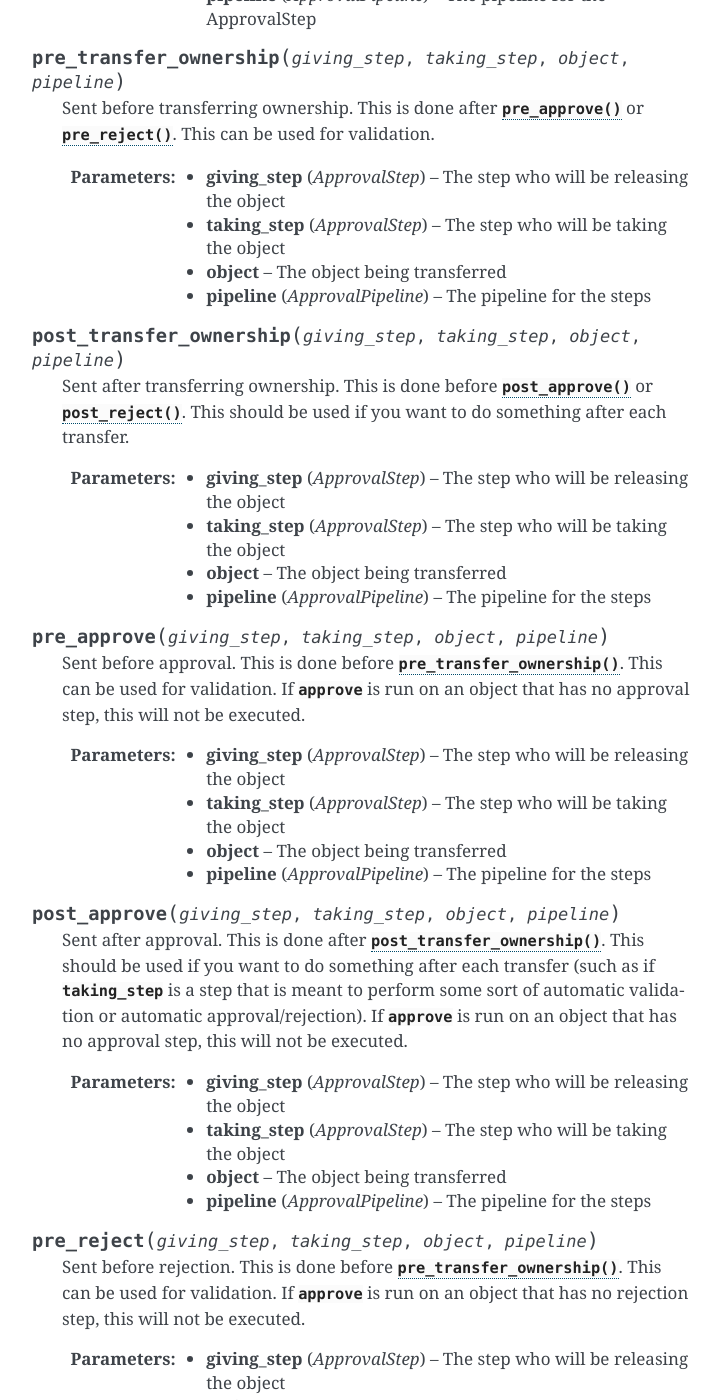
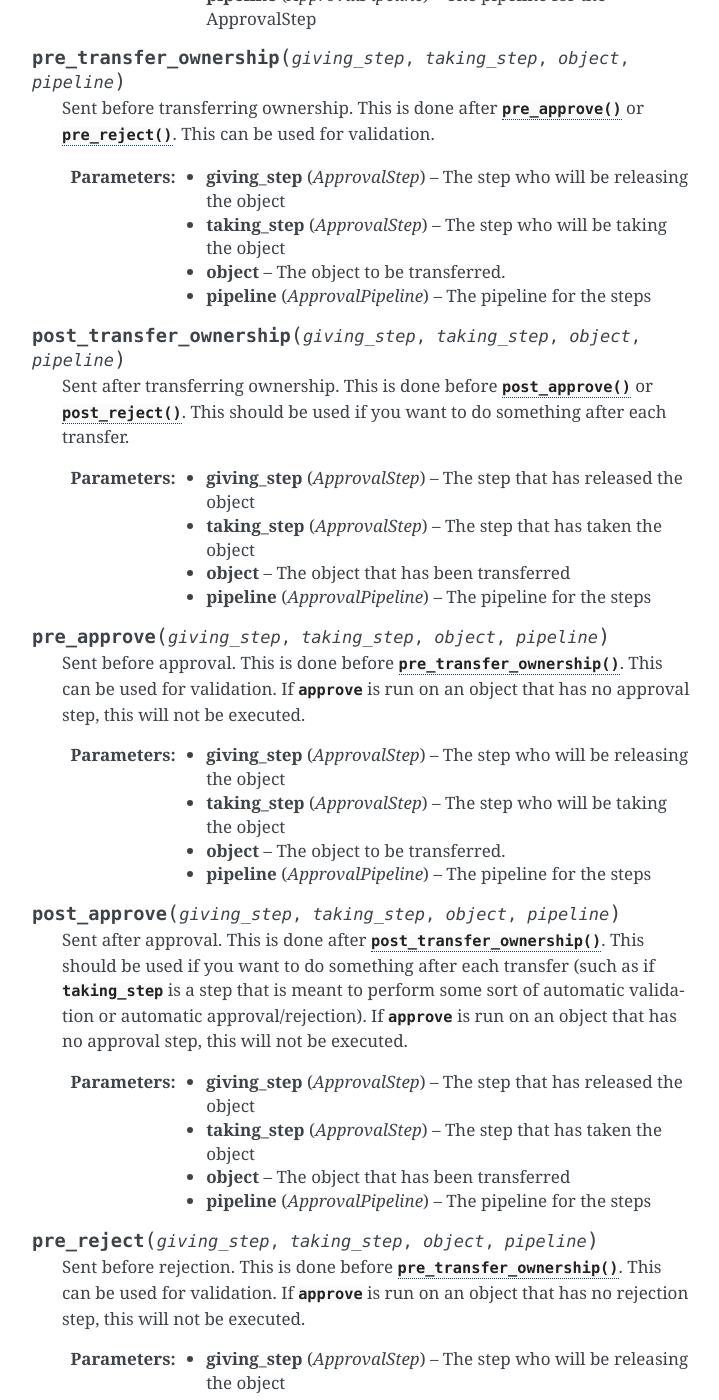
Before and after one commit to ProCern/wagtailapproval, a Sphinx documentation site: the page built from docs/api/signals.rst, in a window 1280 px wide and 1400 px high, scrolled down 1635 px. Shown: the whole window, without its empty margins (388-1107 px from the left). Built offline with Sphinx 7.4.7, drawn with Linux system fonts in a browser that asks for light colours; some of the changed text lies outside the part shown.

Commit message:
documentation improvement

```diff
--- a/docs/api/signals.rst
+++ b/docs/api/signals.rst
@@ -80,7 +80,7 @@ are expected to.
 
     :param ApprovalStep giving_step: The step who will be releasing the object
     :param ApprovalStep taking_step: The step who will be taking the object
-    :param object: The object being transferred
+    :param object: The object to be transferred.
     :param ApprovalPipeline pipeline: The pipeline for the steps
 
 .. function:: post_transfer_ownership(giving_step, taking_step, object, pipeline)
@@ -89,9 +89,9 @@ are expected to.
     or :func:`post_reject`.  This should be used if you want to do something
     after each transfer.
 
-    :param ApprovalStep giving_step: The step who will be releasing the object
-    :param ApprovalStep taking_step: The step who will be taking the object
-    :param object: The object being transferred
+    :param ApprovalStep giving_step: The step that has released the object
+    :param ApprovalStep taking_step: The step that has taken the object
+    :param object: The object that has been transferred
     :param ApprovalPipeline pipeline: The pipeline for the steps
 
 .. function:: pre_approve(giving_step, taking_step, object, pipeline)
@@ -103,7 +103,7 @@ are expected to.
 
     :param ApprovalStep giving_step: The step who will be releasing the object
     :param ApprovalStep taking_step: The step who will be taking the object
-    :param object: The object being transferred
+    :param object: The object to be transferred.
     :param ApprovalPipeline pipeline: The pipeline for the steps
 
 .. function:: post_approve(giving_step, taking_step, object, pipeline)
@@ -115,9 +115,9 @@ are expected to.
     :meth:`approve <wagtailapproval.models.ApprovalStep.approve>` is run on an
     object that has no approval step, this will not be executed.
 
-    :param ApprovalStep giving_step: The step who will be releasing the object
-    :param ApprovalStep taking_step: The step who will be taking the object
-    :param object: The object being transferred
+    :param ApprovalStep giving_step: The step that has released the object
+    :param ApprovalStep taking_step: The step that has taken the object
+    :param object: The object that has been transferred
     :param ApprovalPipeline pipeline: The pipeline for the steps
 
 .. function:: pre_reject(giving_step, taking_step, object, pipeline)
@@ -129,7 +129,7 @@ are expected to.
 
     :param ApprovalStep giving_step: The step who will be releasing the object
     :param ApprovalStep taking_step: The step who will be taking the object
-    :param object: The object being transferred
+    :param object: The object to be transferred.
     :param ApprovalPipeline pipeline: The pipeline for the steps
 
 .. function:: post_reject(giving_step, taking_step, object, pipeline)
@@ -141,7 +141,7 @@ are expected to.
     :meth:`approve <wagtailapproval.models.ApprovalStep.reject>` is run on an
     object that has no rejection step, this will not be executed.
 
-    :param ApprovalStep giving_step: The step who will be releasing the object
-    :param ApprovalStep taking_step: The step who will be taking the object
-    :param object: The object being transferred
+    :param ApprovalStep giving_step: The step that has released the object
+    :param ApprovalStep taking_step: The step that has taken the object
+    :param object: The object that has been transferred
     :param ApprovalPipeline pipeline: The pipeline for the steps
--- a/wagtailapproval/__init__.py
+++ b/wagtailapproval/__init__.py
@@ -7,5 +7,5 @@ __description__ = 'Wagtail Approval pipeline'
 __email__ = 'tcr@absolute-performance.com'
 __license__ = 'BSD 2-Clause'
 __modulename__ = 'wagtailapproval'
-__version__ = '0.2.14'
+__version__ = '0.2.15'
 __website__ = 'https://github.com/absperf/wagtailapproval'
```
